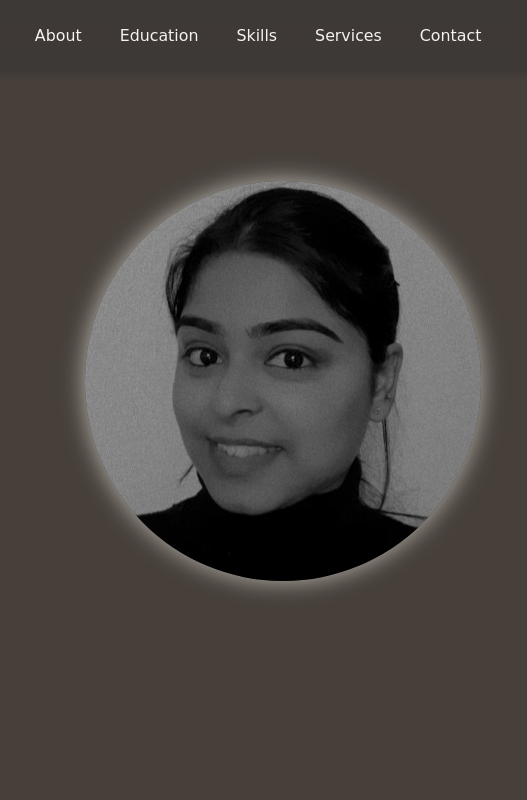
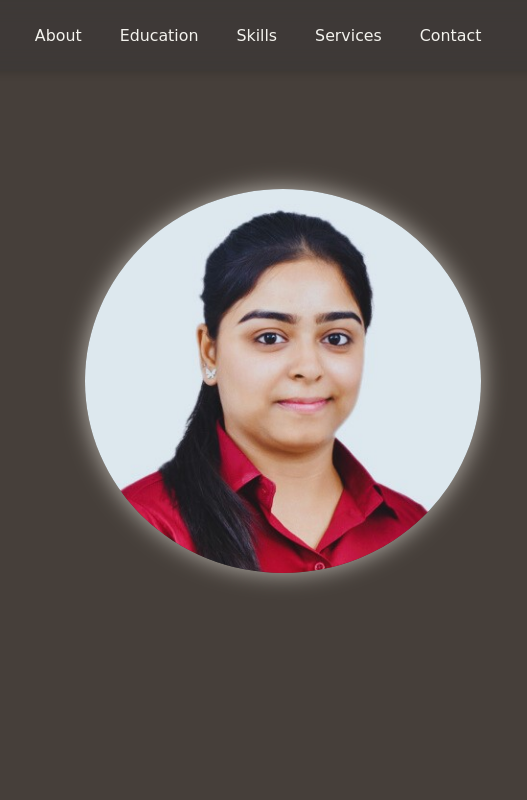
Before and after one commit to Harleen-101/Portfolio-website, a plain HTML site: page index.html in a window 1280 px wide. Shown: the top 800 px of the page, 645-1172 px from the left. Drawn offline with nearby package versions, Linux system fonts and the light colour scheme.

Commit message:
Update index.html

```diff
--- a/index.html
+++ b/index.html
@@ -62,7 +62,7 @@
       </div>
 
       <div class="home-img">
-        <img src="image.jpg" alt="" />
+        <img src="image1.jpg" alt="" />
       </div>
     </section>
 
```
